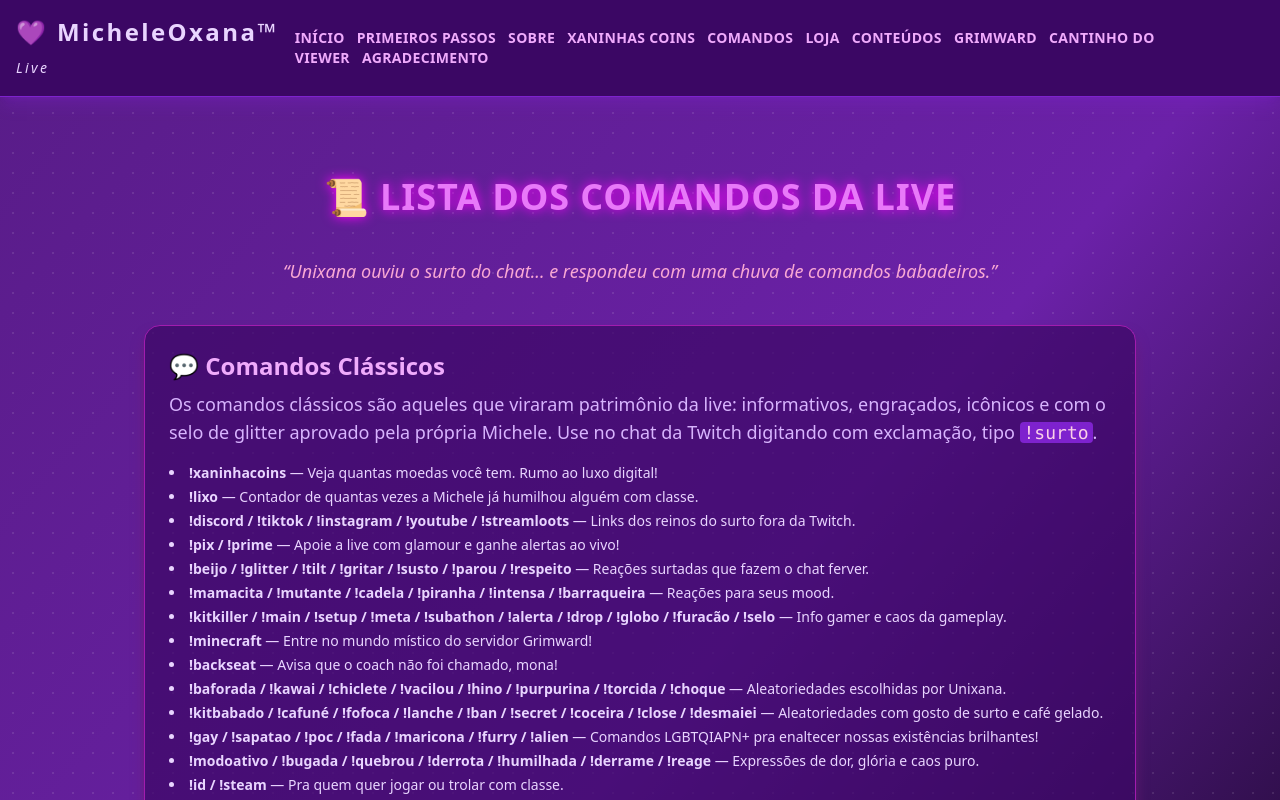
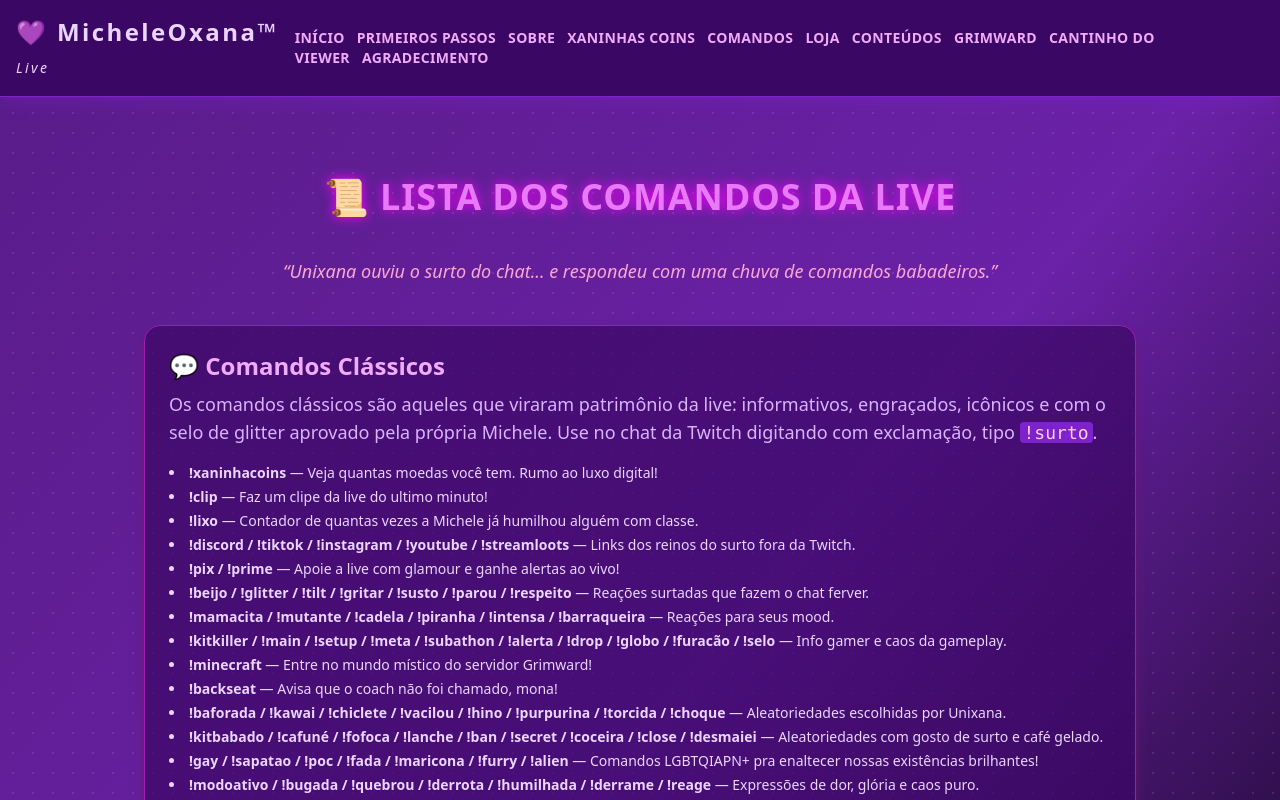
Before and after one commit to MicheleOxana/michele-site, a Next.js app: page /comandos in a window 1280 px wide. Shown: the top 800 px of the page. Built offline with nearby package versions, Linux system fonts and the light colour scheme.

Commit message:
? adicionar comando novo nos comandos

```diff
--- a/pages/comandos.tsx
+++ b/pages/comandos.tsx
@@ -39,6 +39,7 @@ export default function Comandos() {
             </p>
             <ul className="list-disc list-inside mt-4 space-y-1 text-sm">
               <li><strong>!xaninhacoins</strong> — Veja quantas moedas você tem. Rumo ao luxo digital!</li>
+              <li><strong>!clip</strong> — Faz um clipe da live do ultimo minuto!</li>
               <li><strong>!lixo</strong> — Contador de quantas vezes a Michele já humilhou alguém com classe.</li>
               <li><strong>!discord / !tiktok / !instagram / !youtube / !streamloots</strong> — Links dos reinos do surto fora da Twitch.</li>
               <li><strong>!pix / !prime</strong> — Apoie a live com glamour e ganhe alertas ao vivo!</li>
```
